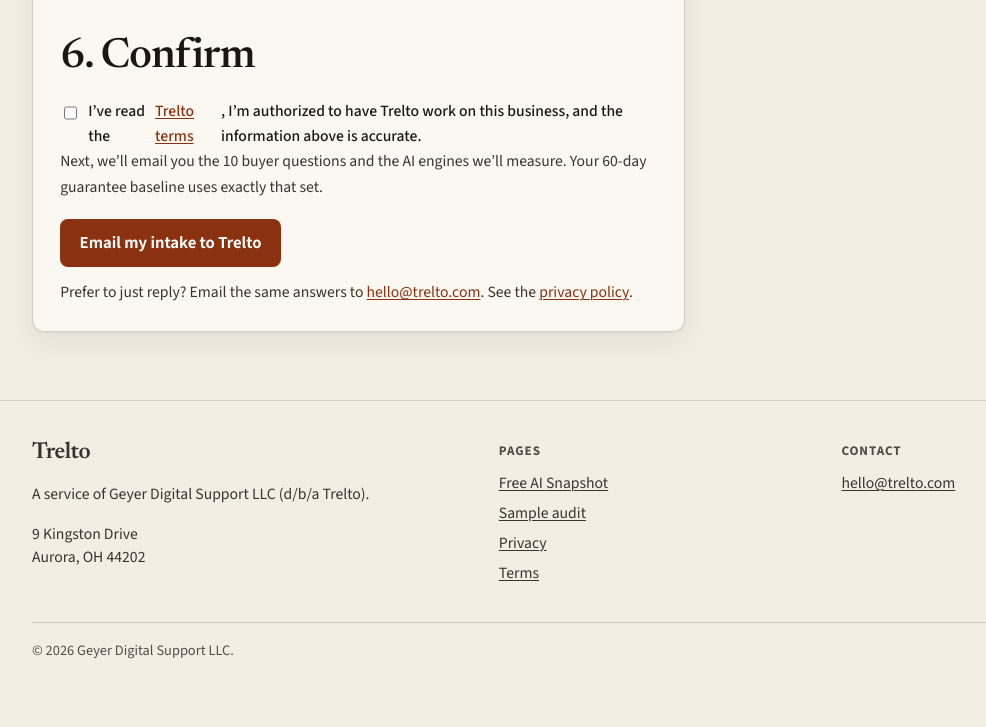
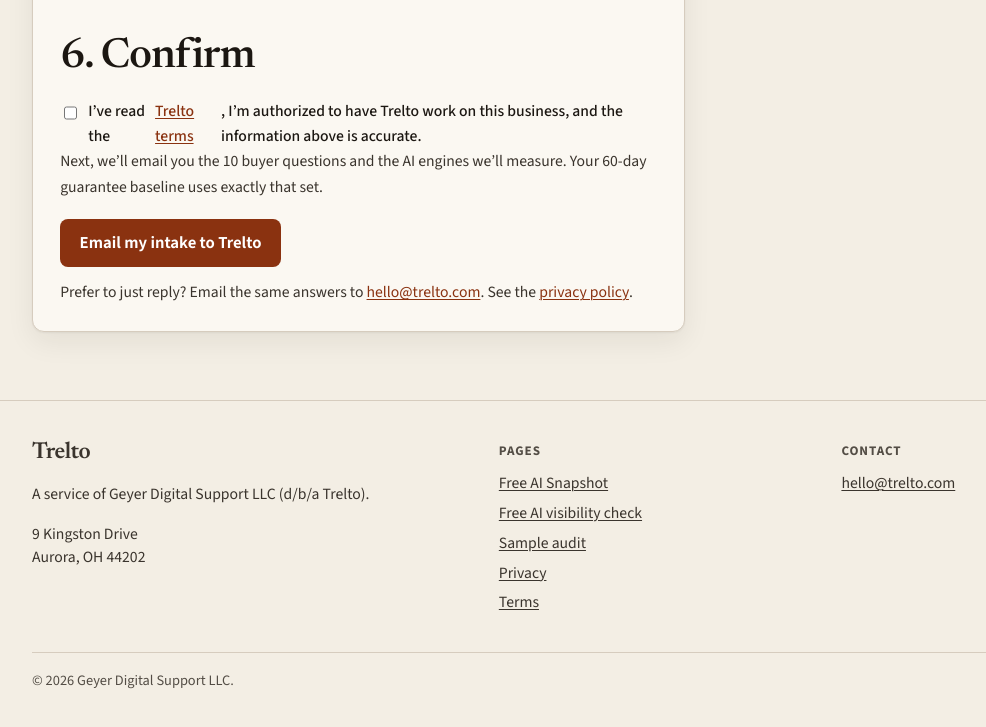
Before and after one commit to YOU18mission/trelto-site, a plain HTML site: page intake.html in a window 1280 px wide. Shown: the part 5291-6018 px from the top of the page, without its empty margins (48-1034 px from the left). Drawn offline with Linux system fonts and the light colour scheme.

Commit message:
Add check.html footer link on intake page

```diff
--- a/intake.html
+++ b/intake.html
@@ -263,6 +263,7 @@
           <h2>Pages</h2>
           <ul>
             <li><a href="/snapshot.html">Free AI Snapshot</a></li>
+            <li><a href="/check.html">Free AI visibility check</a></li>
             <li><a href="/sample-audit.html">Sample audit</a></li>
             <li><a href="/privacy.html">Privacy</a></li>
             <li><a href="/terms.html">Terms</a></li>
```
